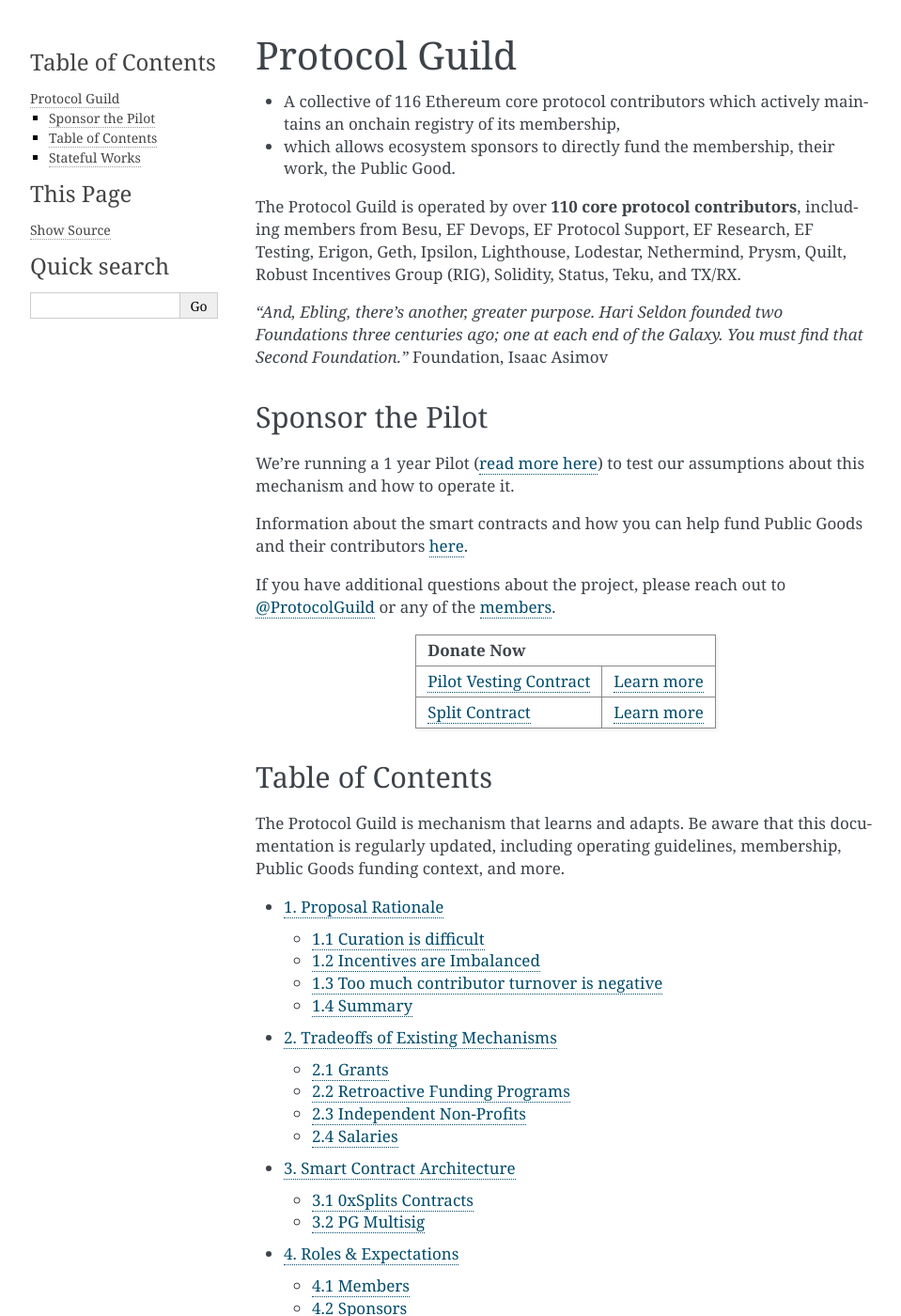
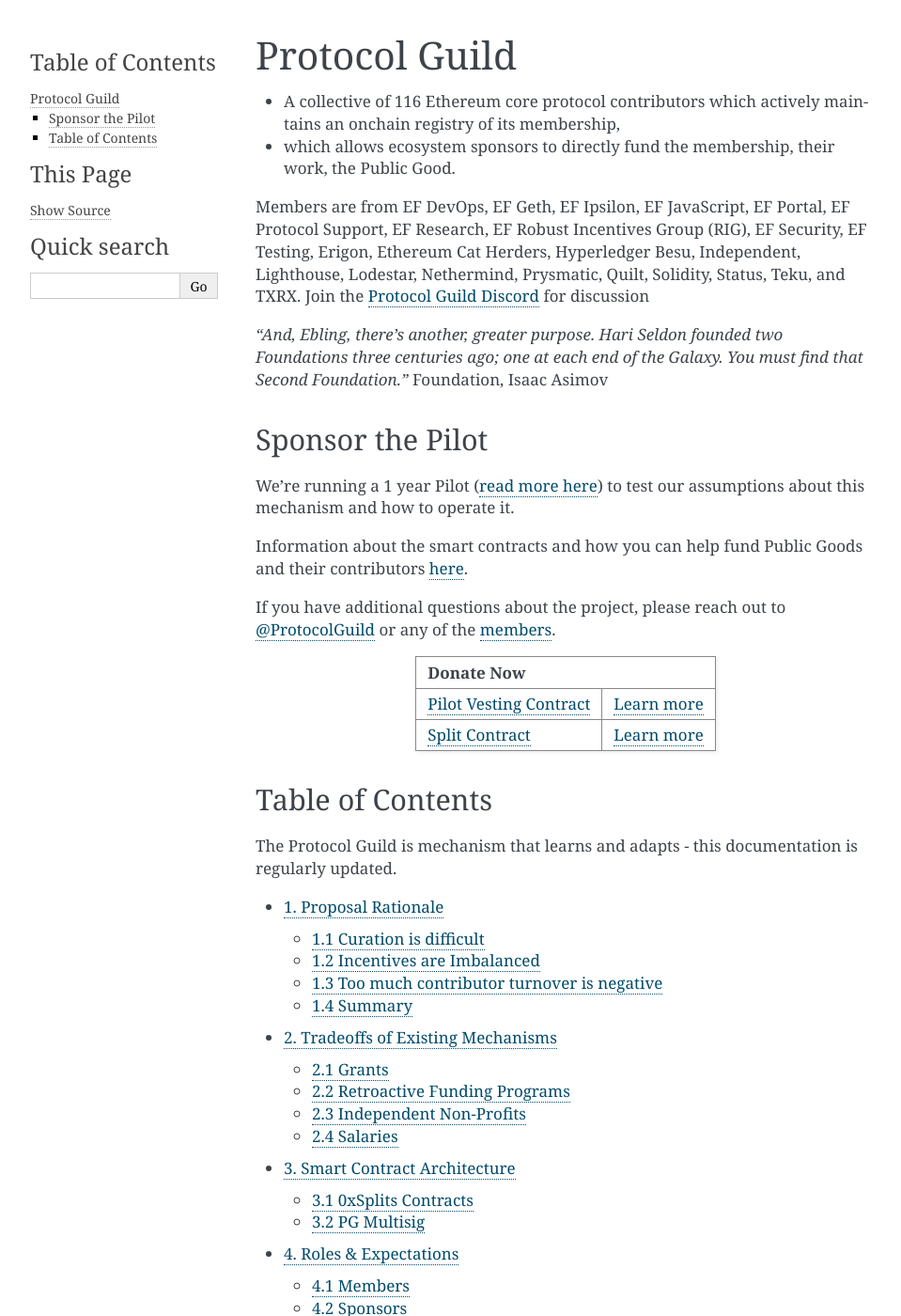
Before and after one commit to protocolguild/documentation, a Sphinx documentation site: the page built from docs/index.rst, in a window 1280 px wide and 1400 px high. Shown: the whole window at 94% size, without its empty margins (148-1107 px from the left). Built offline with Sphinx 7.4.7, drawn with Linux system fonts in a browser that asks for light colours; some of the changed lines change nothing that is shown; some of the changed text lies outside the part shown.

Commit message:
clean up intro page, remove stateful works

```diff
--- a/docs/index.rst
+++ b/docs/index.rst
@@ -4,7 +4,7 @@
 - A collective of 116 Ethereum core protocol contributors which actively maintains an onchain registry of its membership,
 - which allows ecosystem sponsors to directly fund the membership, their work, the Public Good.
 
-The Protocol Guild is operated by over **110 core protocol contributors**, including members from Besu, EF Devops, EF Protocol Support, EF Research, EF Testing, Erigon, Geth, Ipsilon, Lighthouse, Lodestar, Nethermind, Prysm, Quilt, Robust Incentives Group (RIG), Solidity, Status, Teku, and TX/RX.
+Members are from EF DevOps, EF Geth, EF Ipsilon, EF JavaScript, EF Portal, EF Protocol Support, EF Research, EF Robust Incentives Group (RIG), EF Security, EF Testing, Erigon, Ethereum Cat Herders, Hyperledger Besu, Independent, Lighthouse, Lodestar, Nethermind, Prysmatic, Quilt, Solidity, Status, Teku, and TXRX. Join the `Protocol Guild Discord <https://discord.gg/t8zSZCvf3y>`_ for discussion
 
 *"And, Ebling, there's another, greater purpose. Hari Seldon founded two Foundations three centuries ago; one at each end of the Galaxy. You must find that Second Foundation."* Foundation, Isaac Asimov
 
@@ -32,7 +32,7 @@
 Table of Contents
 ===================
 
-The Protocol Guild is mechanism that learns and adapts. Be aware that this documentation is regularly updated, including operating guidelines, membership, Public Goods funding context, and more.
+The Protocol Guild is mechanism that learns and adapts - this documentation is regularly updated.
 
 .. toctree::
   :maxdepth: 2
@@ -47,22 +47,3 @@
   8-case-studies
   9-membership
   10-resources
-
-Stateful Works
-===============
-
-- join the `Stateful Works Discord <https://discord.gg/t8zSZCvf3y>`_ for discussion
-
-We create cultural artifacts for Ethereum - read more at `stateful.mirror.xyz <https://stateful.mirror.xyz/>`_.
-
-- the Beacon Book
-   - a digital & physical book with embedded NFTs, made in collaboration w/ 46 Beacon Chain contributors
-   - over 110 ETH went to project contributors
-   - `Read and Mint <https://stateful.mirror.xyz/Y1ED9RorG9OvEUXD8NBmXgYhSVhjj8H537-I2SZJkYA>`_
-   - `Graphics and Narratives <https://stateful.mirror.xyz/jOFMjyRtgT0KPbeWgysDp1HM4mQnlWKeQA3HQ2SJpbA>`_
-   - `Crowdfunding 100 physical Beacon Books <https://stateful.mirror.xyz/-NLDSw0mA2vjtvqQYpXBOa3H38HXMmIdaw2KwI1A0y8>`_
-
-- 1559 NFT Series
-   - NFTs where proceeds went to EIP-1559 contributors, over 278 ETH
-   - `Launch Post <https://stateful.mirror.xyz/rsUhYxXARr7j2iDjqJeelY7nc6CN_Y-MilVDP1S5voA>`_
-   - `Wrap up post <https://stateful.mirror.xyz/qpqvDbajGArdteKMSEkEUA3bFGVWQhJXG2Pnajm5hqA>`_
```
